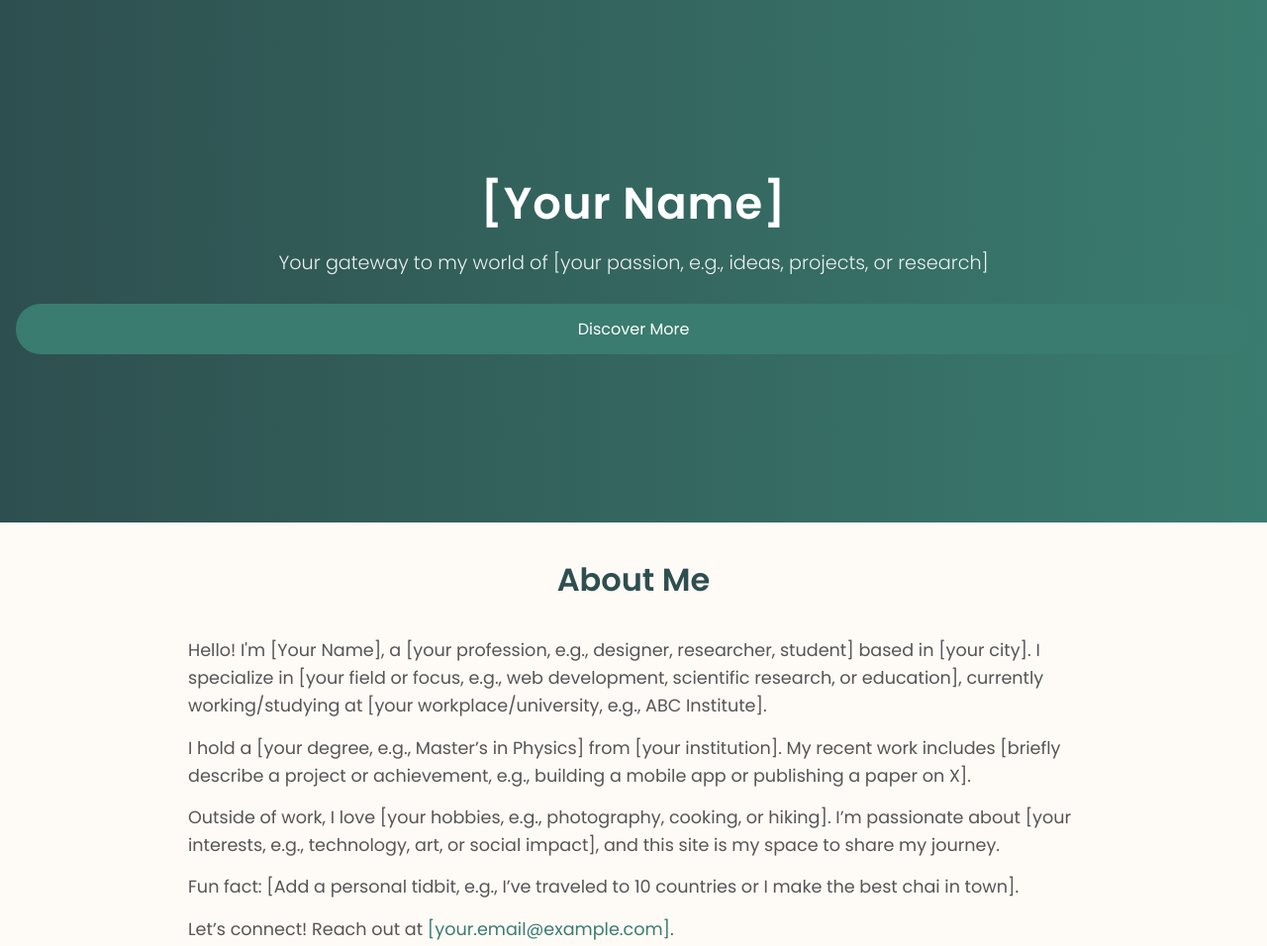
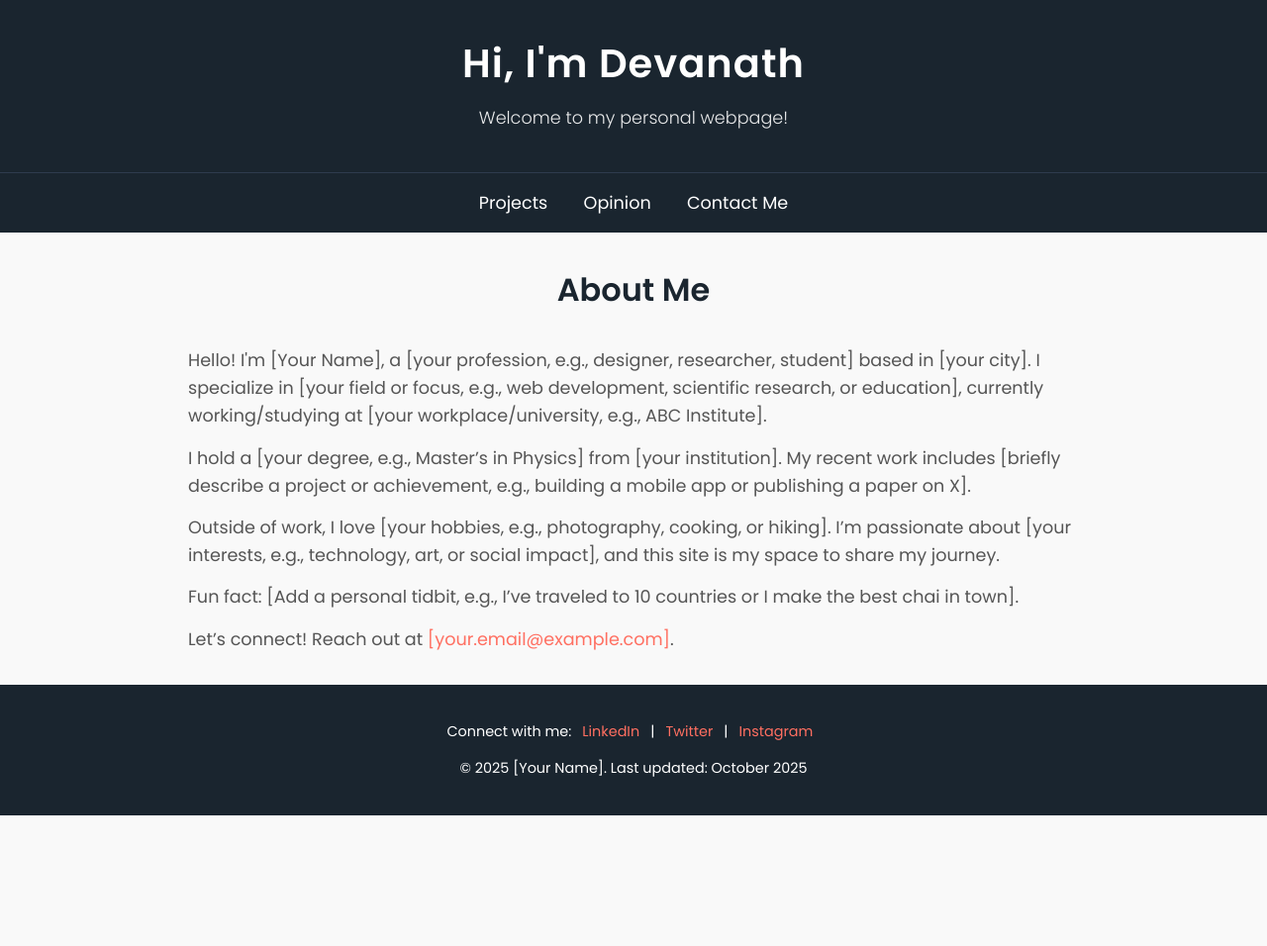
Before and after one commit to devanath-bit/devanath.github.io, a plain HTML site: page index.html in a window 1280 px wide. Shown: the top 956 px of the page at 99% size. After the commit the page ends 824 px from the top, so only its background shows below. Drawn offline with Linux system fonts and the light colour scheme.

Commit message:
Update index.html

```diff
--- a/index.html
+++ b/index.html
@@ -3,38 +3,62 @@
 <head>
   <meta charset="UTF-8">
   <meta name="viewport" content="width=device-width, initial-scale=1.0">
-  <title>Devanath P R - Personal Portfolio</title>
+  <title>Devanath P R</title>
   <link href="https://fonts.googleapis.com/css2?family=Poppins:wght@300;400;600&display=swap" rel="stylesheet">
   <style>
     body {
       font-family: 'Poppins', sans-serif;
       margin: 0;
       padding: 0;
-      background-color: #fefaf6;
+      background-color: #f9f9f9;
       color: #333;
       line-height: 1.6;
     }
-    .hero {
-      background: linear-gradient(to right, #2e4f4f, #3a7c6f);
+    .header {
+      background: #1a252f;
       color: white;
       text-align: center;
-      padding: 4em 1em;
-      min-height: 50vh;
-      display: flex;
-      flex-direction: column;
-      justify-content: center;
+      padding: 2em 1em;
     }
-    .hero h1 {
-      font-size: 2.8em;
+    .header h1 {
+      font-size: 2.5em;
       font-weight: 600;
       margin: 0;
       letter-spacing: 1px;
     }
-    .hero p {
-      font-size: 1.2em;
+    .header p {
+      font-size: 1.1em;
       font-weight: 300;
       margin: 0.5em 0;
       opacity: 0.9;
+    }
+    .nav {
+      background-color: #1a252f;
+      padding: 1em 0;
+      position: sticky;
+      top: 0;
+      z-index: 100;
+      border-top: 1px solid #2e3b4e;
+    }
+    .nav ul {
+      list-style: none;
+      margin: 0;
+      padding: 0;
+      text-align: center;
+    }
+    .nav li {
+      display: inline-block;
+      margin: 0 1em;
+    }
+    .nav a {
+      color: white;
+      text-decoration: none;
+      font-weight: 400;
+      font-size: 1.1em;
+      transition: color 0.3s ease;
+    }
+    .nav a:hover {
+      color: #ff6f61;
     }
     .container {
       max-width: 900px;
@@ -43,7 +67,7 @@
     }
     .about h2 {
       font-size: 2em;
-      color: #2e4f4f;
+      color: #1a252f;
       text-align: center;
       margin-bottom: 1em;
       font-weight: 600;
@@ -54,24 +78,24 @@
       color: #555;
     }
     .about a {
-      color: #3a7c6f;
+      color: #ff6f61;
       text-decoration: none;
       font-weight: 400;
       transition: color 0.3s ease;
     }
     .about a:hover {
-      color: #1a3c34;
+      color: #e63950;
       text-decoration: underline;
     }
     footer {
-      background-color: #2e4f4f;
+      background-color: #1a252f;
       color: white;
       text-align: center;
       padding: 1.5em 0;
       font-size: 0.9em;
     }
     footer a {
-      color: #a3d9c9;
+      color: #ff6f61;
       text-decoration: none;
       margin: 0 0.5em;
       transition: color 0.3s ease;
@@ -79,25 +103,11 @@
     footer a:hover {
       color: white;
     }
-    .btn {
-      display: inline-block;
-      padding: 0.8em 1.5em;
-      background-color: #3a7c6f;
-      color: white;
-      text-decoration: none;
-      border-radius: 25px;
-      margin-top: 1em;
-      font-weight: 400;
-      transition: background-color 0.3s ease;
-    }
-    .btn:hover {
-      background-color: #1a3c34;
-    }
     @media (max-width: 600px) {
-      .hero h1 {
+      .header h1 {
         font-size: 2em;
       }
-      .hero p {
+      .header p {
         font-size: 1em;
       }
       .container {
@@ -106,17 +116,27 @@
       .about h2 {
         font-size: 1.6em;
       }
+      .nav li {
+        display: block;
+        margin: 0.5em 0;
+      }
     }
   </style>
 </head>
 <body>
-  <section class="hero">
-    <h1>[Your Name]</h1>
-    <p>Your gateway to my world of [your passion, e.g., ideas, projects, or research]</p>
-    <a href="#about" class="btn">Discover More</a>
-  </section>
+  <header class="header">
+    <h1>Hi, I'm Devanath</h1>
+    <p>Welcome to my personal webpage!</p>
+  </header>
+  <nav class="nav">
+    <ul>
+      <li><a href="projects.html">Projects</a></li>
+      <li><a href="opinion.html">Opinion</a></li>
+      <li><a href="contact.html">Contact Me</a></li>
+    </ul>
+  </nav>
   <div class="container">
-    <section class="about" id="about">
+    <section class="about">
       <h2>About Me</h2>
       <p>Hello! I'm [Your Name], a [your profession, e.g., designer, researcher, student] based in [your city]. I specialize in [your field or focus, e.g., web development, scientific research, or education], currently working/studying at [your workplace/university, e.g., ABC Institute].</p>
       <p>I hold a [your degree, e.g., Master’s in Physics] from [your institution]. My recent work includes [briefly describe a project or achievement, e.g., building a mobile app or publishing a paper on X].</p>
```
